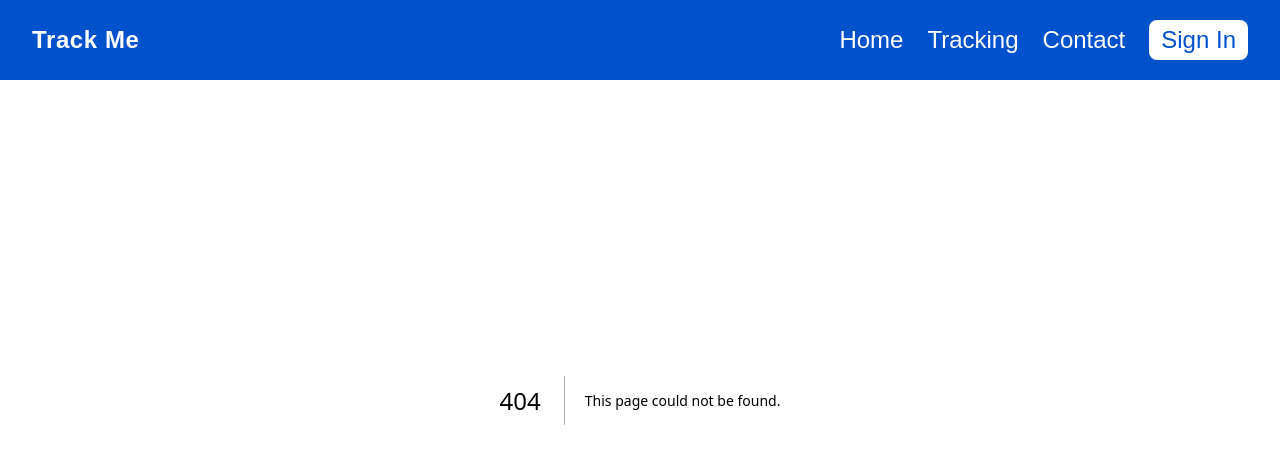
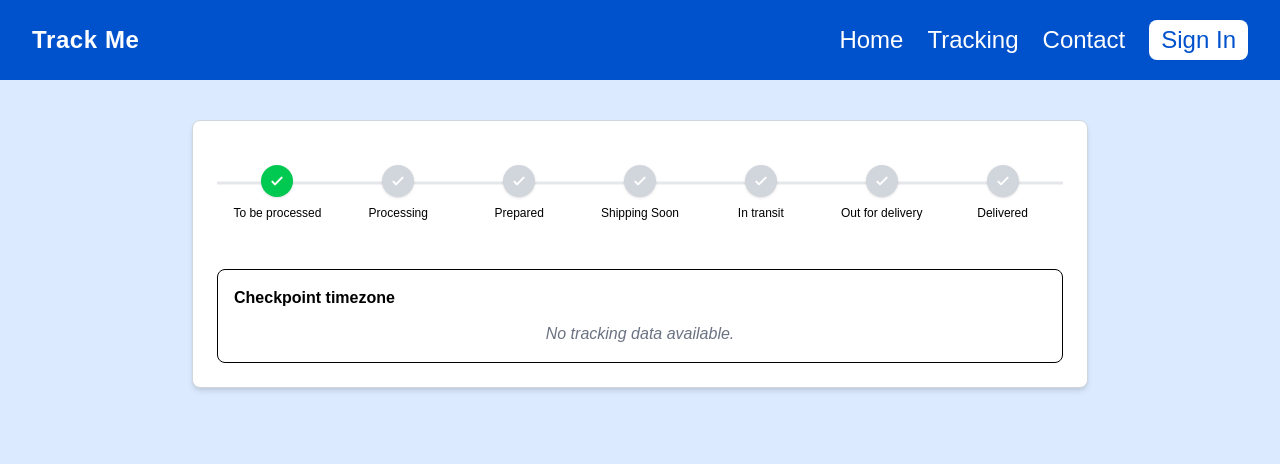
Before and after one commit to tonnam250/TrackMe, a Next.js app in the folder track-me/: page /tracking/status in a window 1280 px wide. Before the commit this address had no page. Shown: the top 464 px of the page. Built offline with nearby package versions, Linux system fonts and the light colour scheme.

Commit message:
tracking/status

```diff
--- /dev/null
+++ b/track-me/app/tracking/status/page.tsx
@@ -0,0 +1,143 @@
+"use client";
+
+import { useEffect, useState } from "react";
+import { useSearchParams } from "next/navigation";
+
+interface Checkpoint {
+  date: string;
+  time: string;
+  status: string;
+  location: string;
+}
+
+export default function TrackingStatusPage() {
+  const searchParams = useSearchParams();
+  const trackingId = searchParams.get("tracking");
+
+  const [checkpoints, setCheckpoints] = useState<Checkpoint[]>([]);
+  const [currentStep, setCurrentStep] = useState<number>(0);
+  const [loading, setLoading] = useState(true);
+  const [error, setError] = useState("");
+
+  const steps = [
+    "To be processed",
+    "Processing",
+    "Prepared",
+    "Shipping Soon",
+    "In transit",
+    "Out for delivery",
+    "Delivered",
+  ];
+
+//   useEffect(() => {
+//     async function fetchTracking() {
+//       if (!trackingId) {
+//         setError("No tracking ID provided.");
+//         setLoading(false);
+//         return;
+//       }
+
+//       try {
+//         const res = await fetch(`/api/tracking/${trackingId}`);
+//         const data = await res.json();
+
+//         if (!res.ok) {
+//           setError(data.message || "Tracking not found.");
+//         } else {
+//           setCheckpoints(data.checkpoints || []);
+//           setCurrentStep(data.currentStep || 0);
+//         }
+//       } catch (err) {
+//         setError("Error fetching tracking data.");
+//       } finally {
+//         setLoading(false);
+//       }
+//     }
+
+//     fetchTracking();
+//   }, [trackingId]);
+
+//   if (loading) {
+//     return (
+//       <div className="flex justify-center items-center h-screen text-gray-500">
+//         Loading tracking data...
+//       </div>
+//     );
+//   }
+
+//   if (error) {
+//     return (
+//       <div className="flex justify-center items-center h-screen text-red-500 font-semibold">
+//         {error}
+//       </div>
+//     );
+//   }
+
+  return (
+    <div className="min-h-screen bg-blue-100 pt-30">
+      <div className="max-w-4xl mx-auto bg-white rounded-lg shadow-md p-6 border border-gray-300 text-black">
+        {/* Step Progress */}
+        <div className="relative flex justify-between items-center mb-12">
+        {/* เส้นแนวนอน */}
+        <div className="absolute top-1/2 left-0 w-full h-[3px] bg-gray-200 -translate-y-1/2 z-0">
+            <div
+            className="h-[3px] bg-green-500 transition-all duration-500"
+            style={{
+                width: `${(currentStep / (steps.length - 1)) * 100}%`,
+            }}
+            />
+        </div>
+
+        {/* วงกลม */}
+        {steps.map((step, index) => (
+            <div key={index} className="flex flex-col items-center z-10 w-full pt-5">
+            <div
+                className={`h-8 w-8 rounded-full flex items-center justify-center shadow-sm ${
+                index <= currentStep ? "bg-green-500" : "bg-gray-300"
+                }`}
+            >
+                <svg
+                xmlns="http://www.w3.org/2000/svg"
+                className="h-4 w-4 text-white"
+                fill="none"
+                viewBox="0 0 24 24"
+                stroke="currentColor"
+                >
+                <path
+                    strokeLinecap="round"
+                    strokeLinejoin="round"
+                    strokeWidth={3}
+                    d="M5 13l4 4L19 7"
+                />
+                </svg>
+            </div>
+            <p className="text-xs text-center mt-2 font-medium">{step}</p>
+            </div>
+        ))}
+        </div>
+
+        {/* Checkpoint List */}
+        <div className="border rounded-lg p-4 bg-white max-h-[300px] overflow-y-auto">
+          <h2 className="font-bold mb-3">Checkpoint timezone</h2>
+          <div className="space-y-4">
+            {checkpoints.length > 0 ? (
+              checkpoints.map((cp, i) => (
+                <div key={i}>
+                  <p className="text-sm text-gray-500">
+                    {cp.date} <span className="ml-1">{cp.time}</span>
+                  </p>
+                  <p className="font-semibold">{cp.status}</p>
+                  <p className="text-sm whitespace-pre-line">{cp.location}</p>
+                </div>
+              ))
+            ) : (
+              <p className="text-gray-500 italic text-center">
+                No tracking data available.
+              </p>
+            )}
+          </div>
+        </div>
+      </div>
+    </div>
+  );
+}
```
